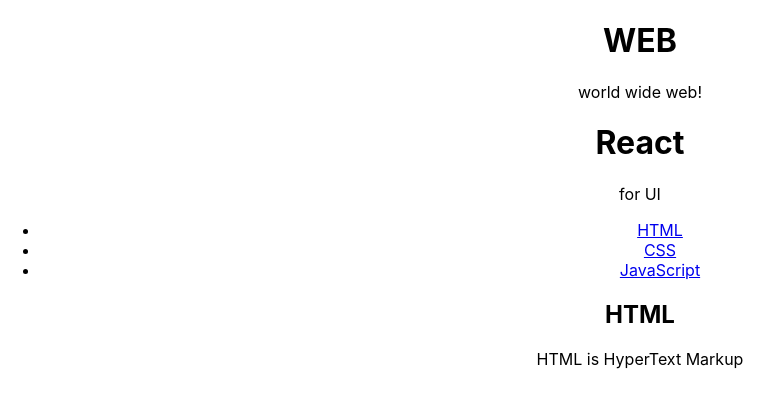
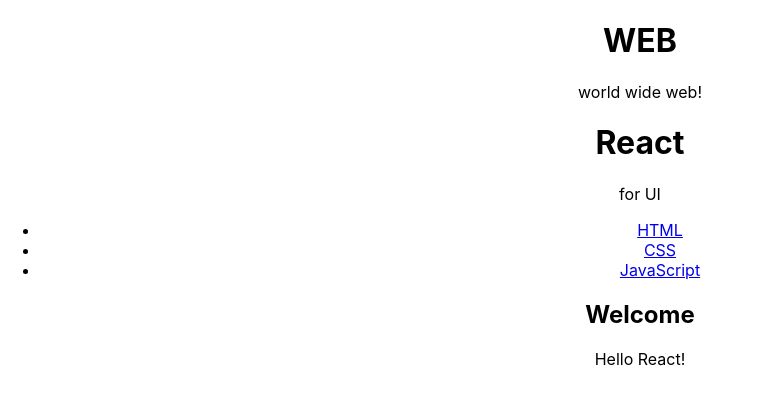
Before and after one commit to Balloon208/React-Study, a React (Create React App) app in the folder reacts/: page / in a window 1280 px wide. Shown: the top 408 px of the page, without its empty margins (0-783 px from the left). Built offline with nearby package versions, Linux system fonts and the light colour scheme.

Commit message:
using state part 1

```diff
--- a/reacts/src/App.js
+++ b/reacts/src/App.js
@@ -6,13 +6,35 @@
 import './App.css';
 
 class App extends Component{
+  constructor(props){
+    super(props);
+    this.state = {
+      mode:'welcome',
+      subject:{title:"WEB", sub:"world wide web!"},
+      welcome:{title:'Welcome', desc:"Hello React!"},
+      contents:[
+        {id:1, title:'HTML', desc:'HTML is for information'},
+        {id:2, title:'CSS', desc:'CSS is for design'},
+        {id:3, title:'JavaScript', desc:'HTML is for interactive'},
+      ]
+    }
+  }
   render(){
+    let _title, _desc;
+    if(this.state.mode === 'welcome'){
+      _title = this.state.welcome.title;
+      _desc = this.state.welcome.desc;
+    }
+    else if(this.state.mode === 'read'){
+      _title = this.state.contents[0].title;
+      _desc = this.state.contents[0].desc;
+    }
     return(
       <div className="App">
-        <Subject title="WEB" sub="world wide web!"></Subject>
+        <Subject title={this.state.subject.title} sub={this.state.subject.sub}></Subject>
         <Subject title="React" sub="for UI"></Subject>
-        <TOC></TOC>
-        <Content title="HTML" desc="HTML is HyperText Markup"></Content>
+        <TOC data={this.state.contents}></TOC>
+        <Content title={_title} desc={_desc}></Content>
       </div>
     );
   }
--- a/reacts/src/components/TOC.js
+++ b/reacts/src/components/TOC.js
@@ -2,12 +2,18 @@
 
 class TOC extends Component{
     render(){
+      let data = this.props.data;
+      let lists = [];
+      let i = 0;
+      while(i < data.length)
+      {
+        lists.push(<li key={data[i].id}><a href={"/content/"+data[i].id}>{data[i].title}</a></li>);
+        i++;
+      }
       return(
         <nav>
             <ul>
-              <li><a href="1.html">HTML</a></li>
-              <li><a href="2.html">CSS</a></li>
-              <li><a href="3.html">JavaScript</a></li>
+              {lists}
             </ul>
         </nav>
       );
```
